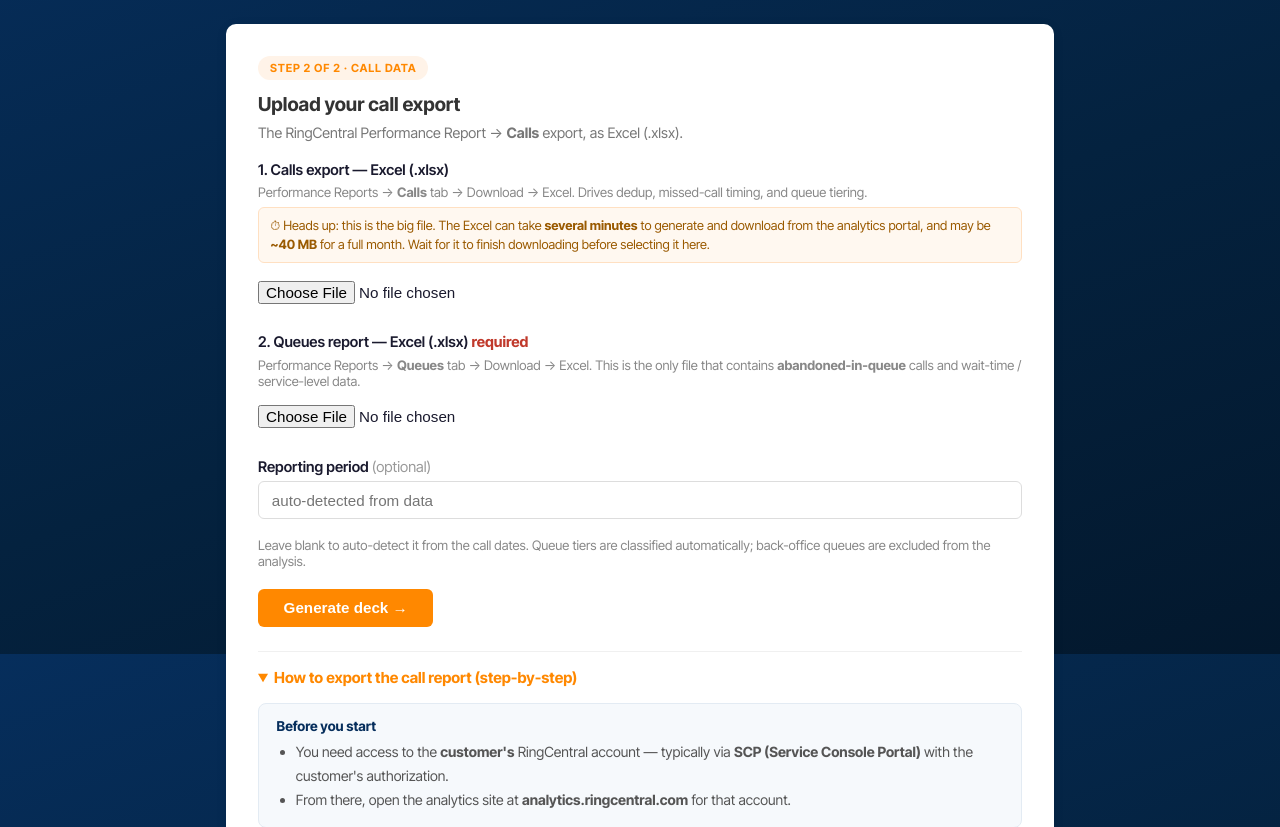
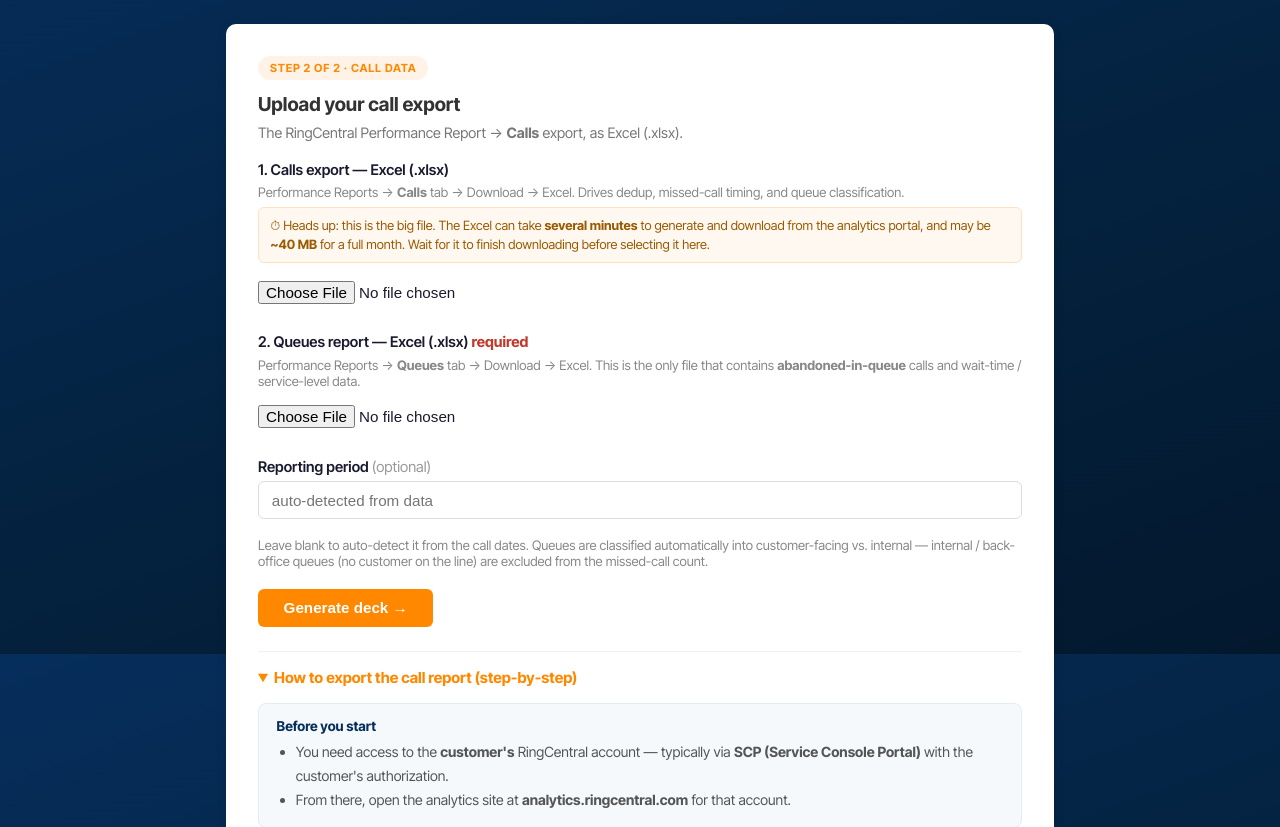
Before and after one commit to nmludwig/rng-performance-analyzer, a Flask app: template templates/upload.html in a window 1280 px wide. Shown: the part 146-973 px from the top of the page. Run offline with Flask 3, Linux system fonts and the light colour scheme; the template is opened without the code that fills it, so the values that code supplies are empty.

Commit message:
Align upload-page copy with plain-language queue classification
Drop "queue tiers" wording in favor of the customer-facing vs. internal
framing used throughout the deck.

Co-Authored-By: Claude Opus 4.7 <noreply@anthropic.com>

```diff
--- a/templates/upload.html
+++ b/templates/upload.html
@@ -31,7 +31,7 @@
     <label for="report">1. Calls export — Excel (.xlsx)</label>
     <p style="font-size:0.82rem;color:#888;margin:0.1rem 0 0.4rem;">
       Performance Reports → <strong>Calls</strong> tab → Download → Excel. Drives dedup,
-      missed-call timing, and queue tiering.
+      missed-call timing, and queue classification.
     </p>
     <p style="font-size:0.8rem;color:#9a5a00;background:#fff8f0;border:1px solid #ffe0c2;
        border-radius:6px;padding:0.5rem 0.7rem;margin:0.1rem 0 0.5rem;line-height:1.5;">
@@ -53,8 +53,9 @@
     <label for="reporting_period">Reporting period <span style="font-weight:400;color:#999;">(optional)</span></label>
     <input type="text" id="reporting_period" name="reporting_period" placeholder="auto-detected from data">
     <p style="font-size:0.82rem;color:#888;margin:0.1rem 0 1.25rem;">
-      Leave blank to auto-detect it from the call dates. Queue tiers are classified automatically;
-      back-office queues are excluded from the analysis.
+      Leave blank to auto-detect it from the call dates. Queues are classified automatically into
+      customer-facing vs. internal — internal / back-office queues (no customer on the line) are
+      excluded from the missed-call count.
     </p>
 
     <button type="submit" id="generate-btn" class="btn btn-primary">Generate deck →</button>
```
